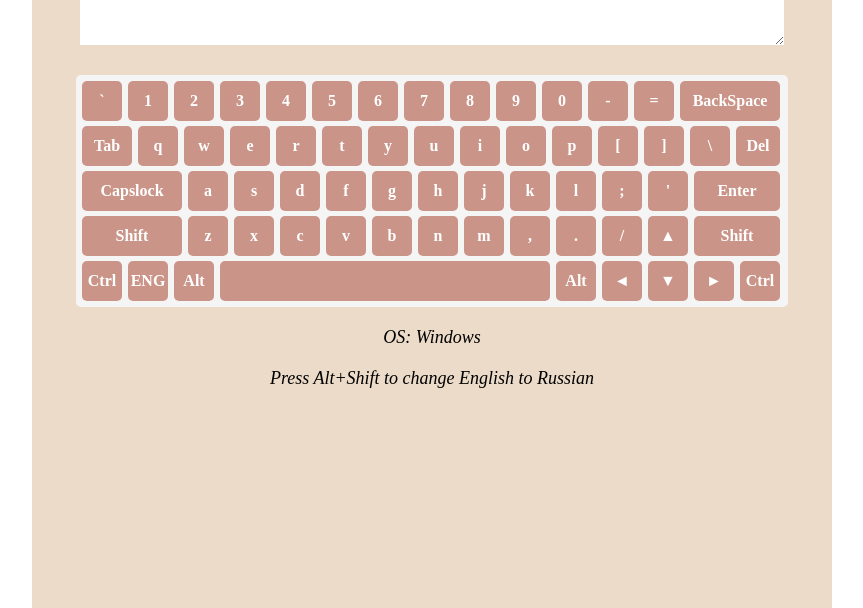
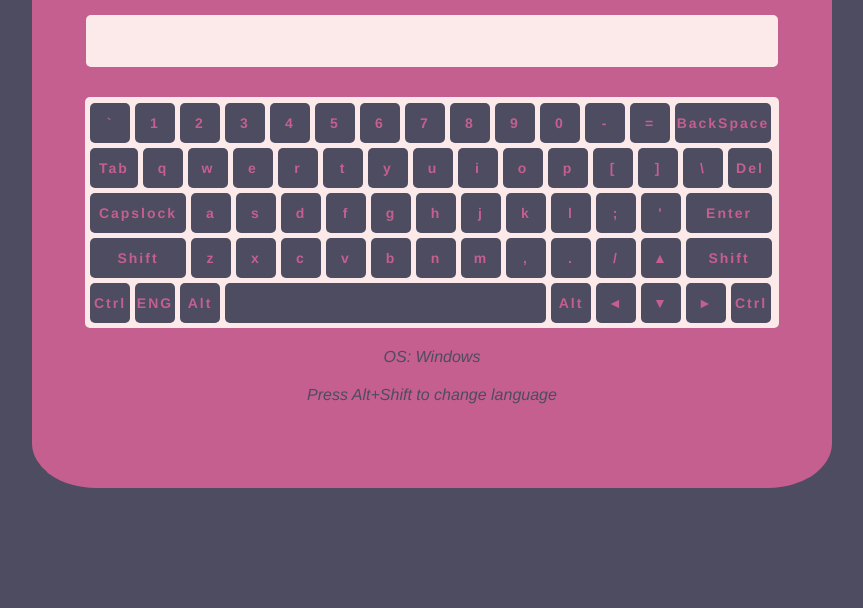
Before and after one commit to katrin-brest/virtual-keyboard, a website: page index.html in a window 1280 px wide. Shown: the part 192-800 px from the top of the page, without its empty margins (208-1071 px from the left). Drawn offline with Linux system fonts and the light colour scheme.

Commit message:
feat: restyle

```diff
--- a/index.js
+++ b/index.js
@@ -21,7 +21,7 @@ text1.className = "text";
 wrapper.append(text1);
 
 const text2 = document.createElement("p");
-text2.innerText = "Press Alt+Shift to change English to Russian";
+text2.innerText = "Press Alt+Shift to change language";
 text2.className = "text";
 wrapper.append(text2);
 
@@ -138,12 +138,13 @@ function inputText(elem) {
 
         // делаем стрелки
         if(elem.classList.contains('ArrowRight')) {
-            textarea.selectionStart++;
-            textarea.selectionEnd = textarea.selectionStart;
-        }
+            textarea.selectionEnd++;
+            textarea.selectionStart = pos + 1;
+            }
+
         if(elem.classList.contains('ArrowLeft')) {
             textarea.selectionStart--;
-            textarea.selectionEnd = textarea.selectionStart;
+            textarea.selectionEnd = posEnd-1;
         }
         if(elem.classList.contains('ArrowDown')) {
             textarea.textContent = textarea.textContent.slice(0, pos) + "не хочу вниз🠗" + textarea.textContent.slice(pos);
@@ -159,10 +160,23 @@ function inputText(elem) {
             textarea.textContent = textarea.textContent.slice(0, pos) + "\n" + textarea.textContent.slice(pos);
             textarea.selectionStart= pos+1;
           }
+    }}
+
+// выделение на Shift + Arrows
+document.addEventListener('keydown', (event) => {
 
 
-    }}
+    if(event.shiftKey && event.key == 'ArrowRight') {
+        console.log(textarea.selectionStart, textarea.selectionEnd);
+        textarea.selectionStart = textarea.selectionStart-1;
+    }
+    if(event.shiftKey && event.key == 'ArrowLeft') {
+        console.log(textarea.selectionStart, textarea.selectionEnd);
+        // textarea.selectionStart--;
+        textarea.selectionEnd = textarea.selectionEnd+1;
 
+    }
+})
 
 // печатаем в текстареа с виртуальной клавиатуры = глючит печать с вирт клавиатуры!!! - проверить
 keyboard.addEventListener('click', (event) => inputText(event.target));
--- a/style.css
+++ b/style.css
@@ -4,46 +4,53 @@
     box-sizing: border-box;
 }
 
+body {
+    background-color:#4D4C60;
+}
+
 .wrapper {
     width: 800px;
-    height: 100vh;
-    margin: 0 auto;
+    height: 70vh;
+    margin: 15vh auto;
     padding: 20px;
-    background-color: rgb(235, 219, 200);
+    background-color: #C45F90;
+    border-radius: 8%;
 
 }
 
 .title {
     text-align: center;
-    font-family: 'Franklin Gothic Medium', 'Arial Narrow', Arial, sans-serif;
+    font-family: 'Franklin Gothic Medium', Arial, sans-serif;
     letter-spacing: 0.3em;
+    color:#4D4C60;
 }
 .textarea {
-    width: 704px;
-    height: 150px;
+    width: 692px !important;
     display: block;
     outline: none;
     border: none;
     margin: 30px auto;
-}
-.textarea:focus {
-    border: 2px solid rgb(224, 139, 86);
-}
-
-textarea {
+    resize: none;
     overflow: hidden;
     padding: 10px;
-    font-family: Arial, Helvetica, sans-serif;
+    font-family: 'Franklin Gothic Medium', Arial, sans-serif;
     font-size: 14px;
+    letter-spacing: 0.1em;
+    border-radius: 5px;
+    background-color: #fceaea;
+    color: #4D4C60;
+ }
+
+.textarea:focus {
+    border: 4px solid #4D4C60;
 }
 
 .keyboard {
-    width: 712px;
+    width: 694px;
     margin: 0 auto;
-    background-color: rgb(245, 245, 245);
-    /* border: 1px solid black; */
+    background-color: #fceaea;
     border-radius: 5px;
-    padding-bottom: 6px;
+    padding-bottom: 5px;
     padding-top: 1px;
 }
 
@@ -57,30 +64,31 @@ textarea {
     float: left;
     width: 40px;
     height: 40px;
-    margin-left: 6px;
+    margin-left: 5px;
     text-align: center;
-    background-color:rgb(202, 149, 136);
-    color: white;
+    background-color:#4D4C60;
+    color:#C45F90;
     font-weight: 600;
-    font-size: 16px;
+    font-size: 14px;
     text-align: center;
     line-height: 40px;
     border-radius: 5px;
+    font-family: 'Franklin Gothic Medium', Arial, sans-serif;
+    letter-spacing: 2px;
 }
 
 .key:hover {
-    background-color: rgb(255, 255, 255);
-    color: rgb(202, 149, 136);
     cursor: pointer;
     transition: 0.3s;
     transform: scale(1.3);
+    border: 2px solid #C45F90;
 }
 
 .Backspace, .CapsLock, .ShiftLeft {
-    width: 100px;
+    width: 96px;
 }
 .Tab {
-    width: 50px;
+    width: 48px;
 }
 .Delete {
     width: 44px;
@@ -89,21 +97,22 @@ textarea {
     width: 86px;
 }
 .Space {
-    width: 330px;
+    width: 321px;
 }
 
 .active {
-    background-color: rgb(255, 255, 255);
-    color: rgb(202, 149, 136);
     transition: 00.3s;
     transform: scale(1.3);
+    border: 2px solid #C45F90;
 }
 
 .text {
     margin-top: 20px;
     text-align: center;
-    font-size: 18px;
+    font-size: 16px;
     font-style: italic;
+    color: #4D4C60;
+    font-family: 'Franklin Gothic Medium', Arial, sans-serif;
 }
 
 .on {
```
